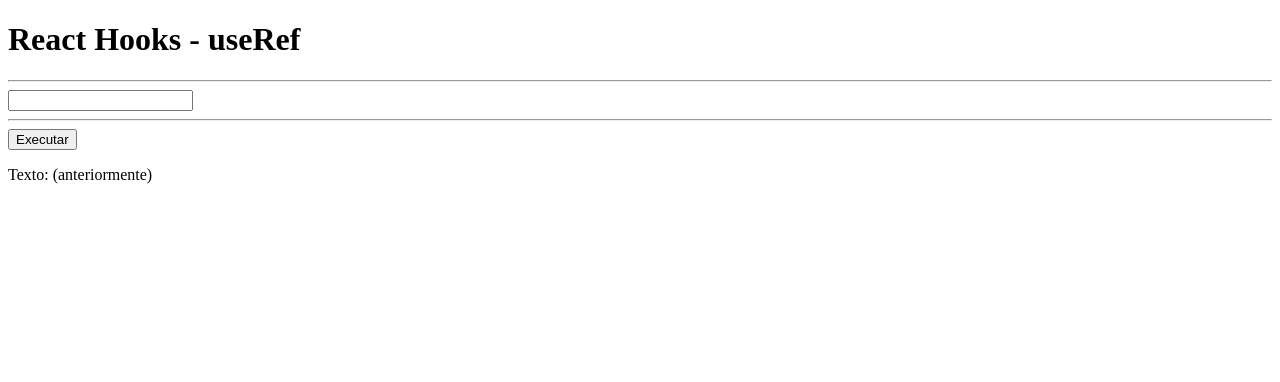
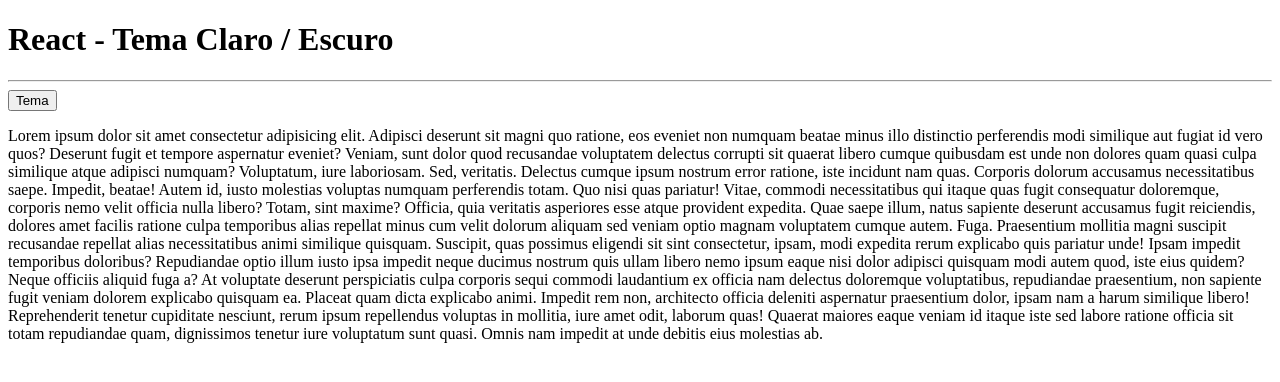
Before and after one commit to rafaelandradegs/react-state, a React (Vite) app: page / in a window 1280 px wide. Shown: the top 382 px of the page. Built offline with nearby package versions, Linux system fonts and the light colour scheme.

Commit message:
Exercicio de state tema claro e escuro

```diff
--- a/src/App.jsx
+++ b/src/App.jsx
@@ -1,30 +1,62 @@
-import React, { useRef, useState, useEffect } from 'react'
+import React, { useState } from 'react'
 
 export function App() {
-  const [texto, setTexto] = useState('')
-  const anterior = useRef('')
+  const [escuro, setEscuro] = useState(() => {
+    return false
+  })
 
-  useEffect(() => {
-    anterior.current = texto
-  }, [texto])
+  const tema = {
+    backgroundColor: escuro ? 'black' : 'white',
+    color: escuro ? 'white' : 'black',
+    height: '100vh'
+  }
 
-  function executar() {}
+  function alteraTema() {
+    setEscuro(escuro => {
+      return !escuro
+    })
+  }
 
   return (
-    <>
-      <h1>React Hooks - useRef</h1>
+    <div style={tema}>
+      <h1>React - Tema Claro / Escuro</h1>
       <hr />
-      <input
-        type="text"
-        onChange={e => {
-          setTexto(e.target.value)
-        }}
-      />
-      <hr />
-      <button onClick={executar}>Executar </button>
+      <button onClick={alteraTema}>Tema</button>
       <p>
-        Texto: {texto} (anteriormente) {anterior.current}
+        Lorem ipsum dolor sit amet consectetur adipisicing elit. Adipisci
+        deserunt sit magni quo ratione, eos eveniet non numquam beatae minus
+        illo distinctio perferendis modi similique aut fugiat id vero quos?
+        Deserunt fugit et tempore aspernatur eveniet? Veniam, sunt dolor quod
+        recusandae voluptatem delectus corrupti sit quaerat libero cumque
+        quibusdam est unde non dolores quam quasi culpa similique atque adipisci
+        numquam? Voluptatum, iure laboriosam. Sed, veritatis. Delectus cumque
+        ipsum nostrum error ratione, iste incidunt nam quas. Corporis dolorum
+        accusamus necessitatibus saepe. Impedit, beatae! Autem id, iusto
+        molestias voluptas numquam perferendis totam. Quo nisi quas pariatur!
+        Vitae, commodi necessitatibus qui itaque quas fugit consequatur
+        doloremque, corporis nemo velit officia nulla libero? Totam, sint
+        maxime? Officia, quia veritatis asperiores esse atque provident
+        expedita. Quae saepe illum, natus sapiente deserunt accusamus fugit
+        reiciendis, dolores amet facilis ratione culpa temporibus alias repellat
+        minus cum velit dolorum aliquam sed veniam optio magnam voluptatem
+        cumque autem. Fuga. Praesentium mollitia magni suscipit recusandae
+        repellat alias necessitatibus animi similique quisquam. Suscipit, quas
+        possimus eligendi sit sint consectetur, ipsam, modi expedita rerum
+        explicabo quis pariatur unde! Ipsam impedit temporibus doloribus?
+        Repudiandae optio illum iusto ipsa impedit neque ducimus nostrum quis
+        ullam libero nemo ipsum eaque nisi dolor adipisci quisquam modi autem
+        quod, iste eius quidem? Neque officiis aliquid fuga a? At voluptate
+        deserunt perspiciatis culpa corporis sequi commodi laudantium ex officia
+        nam delectus doloremque voluptatibus, repudiandae praesentium, non
+        sapiente fugit veniam dolorem explicabo quisquam ea. Placeat quam dicta
+        explicabo animi. Impedit rem non, architecto officia deleniti aspernatur
+        praesentium dolor, ipsam nam a harum similique libero! Reprehenderit
+        tenetur cupiditate nesciunt, rerum ipsum repellendus voluptas in
+        mollitia, iure amet odit, laborum quas! Quaerat maiores eaque veniam id
+        itaque iste sed labore ratione officia sit totam repudiandae quam,
+        dignissimos tenetur iure voluptatum sunt quasi. Omnis nam impedit at
+        unde debitis eius molestias ab.
       </p>
-    </>
+    </div>
   )
 }
```
